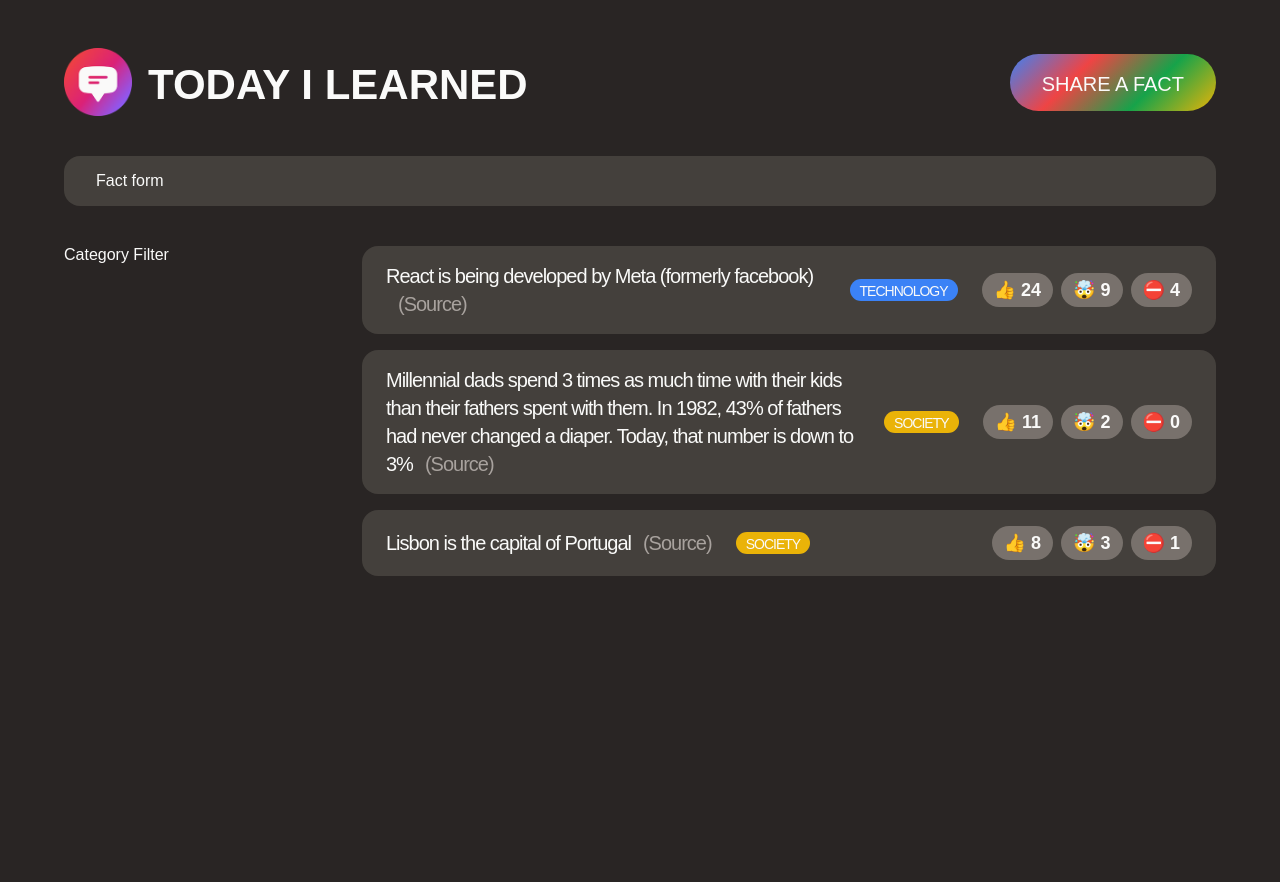
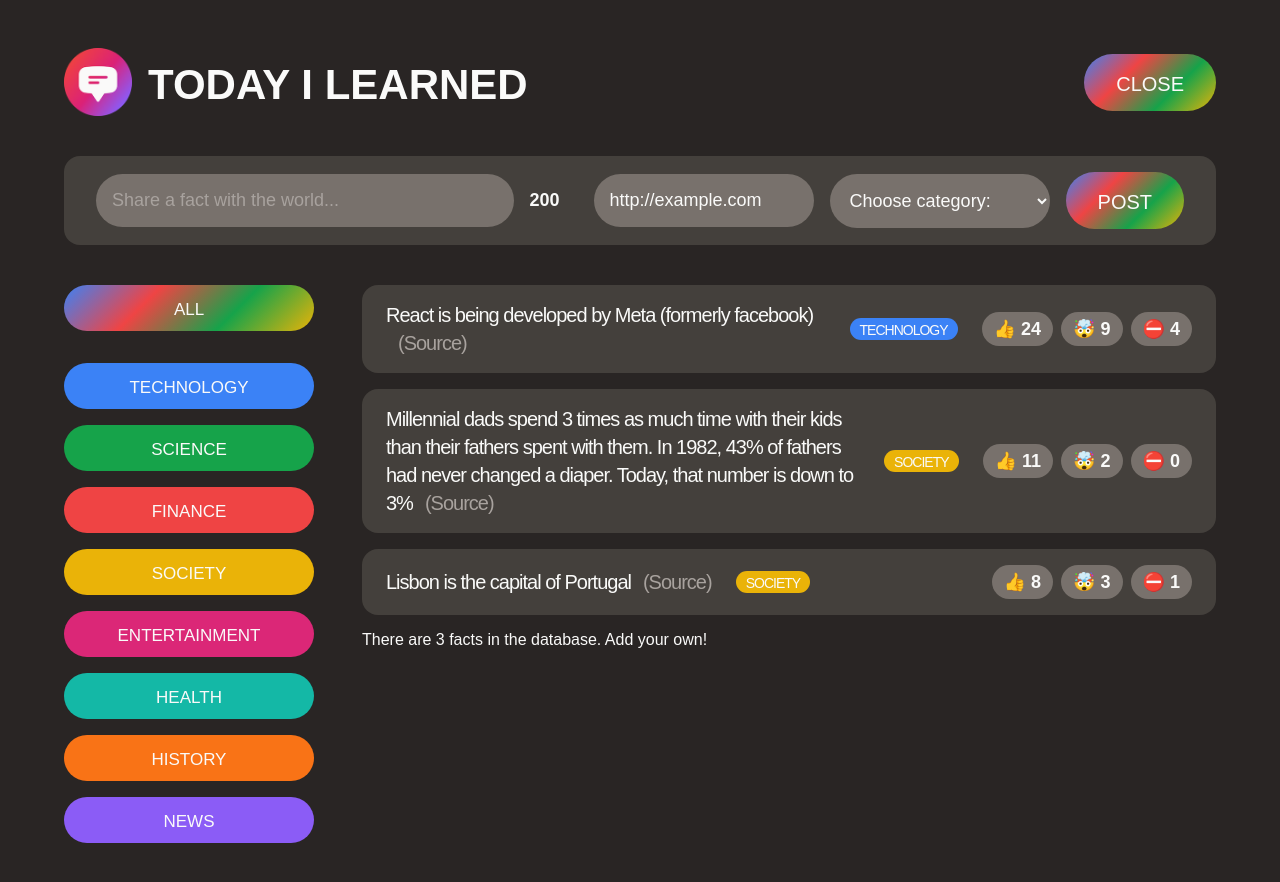
Before and after one commit to Szadziu/today_i_learned, a React (Create React App) app: page / in a window 1280 px wide. Both pictures are taken after a click on the button "SHARE A FACT". Shown: the top 882 px of the page. Before the commit the page ends 800 px from the top, so only its background shows below. Built offline with nearby package versions, Linux system fonts and the light colour scheme; a web font is replaced by a local one.

Commit message:
added form in react version

```diff
--- a/src/App.js
+++ b/src/App.js
@@ -1,14 +1,5 @@
+import { useState } from 'react';
 import './style.css';
-const CATEGORIES = [
-    { name: 'technology', color: '#3b82f6' },
-    { name: 'science', color: '#16a34a' },
-    { name: 'finance', color: '#ef4444' },
-    { name: 'society', color: '#eab308' },
-    { name: 'entertainment', color: '#db2777' },
-    { name: 'health', color: '#14b8a6' },
-    { name: 'history', color: '#f97316' },
-    { name: 'news', color: '#8b5cf6' },
-];
 
 const initialFacts = [
     {
@@ -44,21 +35,13 @@ const initialFacts = [
 ];
 
 const App = () => {
-    const appTitle = 'Today I Learned';
+    const [showForm, setShowForm] = useState(false);
 
     return (
         <>
-            {/* HEADER */}
-            <header className="header">
-                <div className="logo">
-                    <img src="logo.png" height="68" width="68" alt="Today I Learned Logo" />
-                    <h1>{appTitle}</h1>
-                </div>
+            <Header setShowForm={setShowForm} showForm={showForm} />
 
-                <button className="btn btn-large btn-open">Share a fact</button>
-            </header>
-
-            <NewFactForm />
+            {showForm ? <NewFactForm /> : null}
 
             <main className="main">
                 <CategoryFilter />
@@ -68,12 +51,115 @@ const App = () => {
     );
 };
 
+const Header = ({ setShowForm, showForm }) => {
+    const appTitle = 'Today I Learned';
+
+    return (
+        <header className="header">
+            <div className="logo">
+                <img src="logo.png" height="68" width="68" alt="Today I Learned Logo" />
+                <h1>{appTitle}</h1>
+            </div>
+
+            <button onClick={() => setShowForm((prev) => !prev)} className="btn btn-large btn-open">
+                {showForm ? 'Close' : 'Share a fact'}
+            </button>
+        </header>
+    );
+};
+
+const CATEGORIES = [
+    { name: 'technology', color: '#3b82f6' },
+    { name: 'science', color: '#16a34a' },
+    { name: 'finance', color: '#ef4444' },
+    { name: 'society', color: '#eab308' },
+    { name: 'entertainment', color: '#db2777' },
+    { name: 'health', color: '#14b8a6' },
+    { name: 'history', color: '#f97316' },
+    { name: 'news', color: '#8b5cf6' },
+];
+
+const isValidHttpUrl = (string) => {
+    let url;
+    try {
+        url = new URL(string);
+    } catch (_) {
+        return false;
+    }
+    return url.protocol === 'http:' || url.protocol === 'https:';
+};
+
 const NewFactForm = () => {
-    return <form className="fact-form">Fact form</form>;
+    const [text, setText] = useState('');
+    const [source, setSource] = useState('http://example.com');
+    const [category, setCategory] = useState('');
+    const textLength = text.length;
+
+    const handleSubmit = (e) => {
+        e.preventDefault();
+
+        if (text && isValidHttpUrl(source) && category) {
+            const newFact = {
+                id: Math.round(Math.random() * 10000000),
+                text,
+                source,
+                category,
+                votesInteresting: 0,
+                votesMindblowing: 0,
+                votesFalse: 0,
+                createdIn: new Date().getFullYear(),
+            };
+
+            console.log(newFact);
+        }
+    };
+
+    return (
+        <form className="fact-form" onSubmit={handleSubmit}>
+            <input
+                type="text"
+                placeholder="Share a fact with the world..."
+                value={text}
+                onChange={(e) => setText(e.target.value)}
+                maxLength={200}
+            />
+            <span>{200 - textLength}</span>
+            <input
+                type="text"
+                placeholder="Trustworthy source..."
+                value={source}
+                onChange={(e) => setSource(e.target.value)}
+            />
+            <select value={category} onChange={(e) => setCategory(e.target.value)}>
+                <option value="">Choose category:</option>
+                {CATEGORIES.map((cat) => (
+                    <option key={cat.name} value={cat.name}>
+                        {cat.name.toUpperCase()}
+                    </option>
+                ))}
+            </select>
+            <button className="btn btn-large">Post</button>
+        </form>
+    );
 };
 
 const CategoryFilter = () => {
-    return <aside>Category Filter</aside>;
+    return (
+        <aside>
+            <ul>
+                <li className="category">
+                    <button className="btn btn-all-categories">All</button>
+                </li>
+                {CATEGORIES.map((cat) => (
+                    <li key={cat.name} className="category">
+                        <button className="btn btn-category" style={{ backgroundColor: cat.color }}>
+                            {cat.name}
+                        </button>
+                    </li>
+                ))}
+            </ul>
+        </aside>
+    );
 };
 
 const FactList = () => {
@@ -84,7 +170,17 @@ const FactList = () => {
         <section>
             <ul className="facts-list">
                 {facts.map((fact) => (
-                    <li key={fact.id} className="fact">
+                    <Fact key={fact.id} fact={fact} />
+                ))}
+            </ul>
+            <p>There are {facts.length} facts in the database. Add your own!</p>
+        </section>
+    );
+};
+
+const Fact = ({ fact }) => {
+    return (
+        <li className="fact">
             <p>
                 {fact.text}
                 <a className="source" href={fact.source} target="_blank">
@@ -94,9 +190,7 @@ const FactList = () => {
             <span
                 className="tag"
                 style={{
-                                backgroundColor: CATEGORIES.find(
-                                    (cat) => cat.name === fact.category
-                                ).color,
+                    backgroundColor: CATEGORIES.find((cat) => cat.name === fact.category).color,
                 }}
             >
                 {fact.category}
@@ -107,9 +201,6 @@ const FactList = () => {
                 <button>⛔️ {fact.votesFalse}</button>
             </div>
         </li>
-                ))}
-            </ul>
-        </section>
     );
 };
 
--- a/src/style.css
+++ b/src/style.css
@@ -16,7 +16,7 @@ body {
 }
 
 /* MAIN LAYOUT */
-.container {
+#root {
     max-width: 1500px;
     margin: 0 auto;
 }
```
Lines whose indentation alone changed are shown as unchanged.
